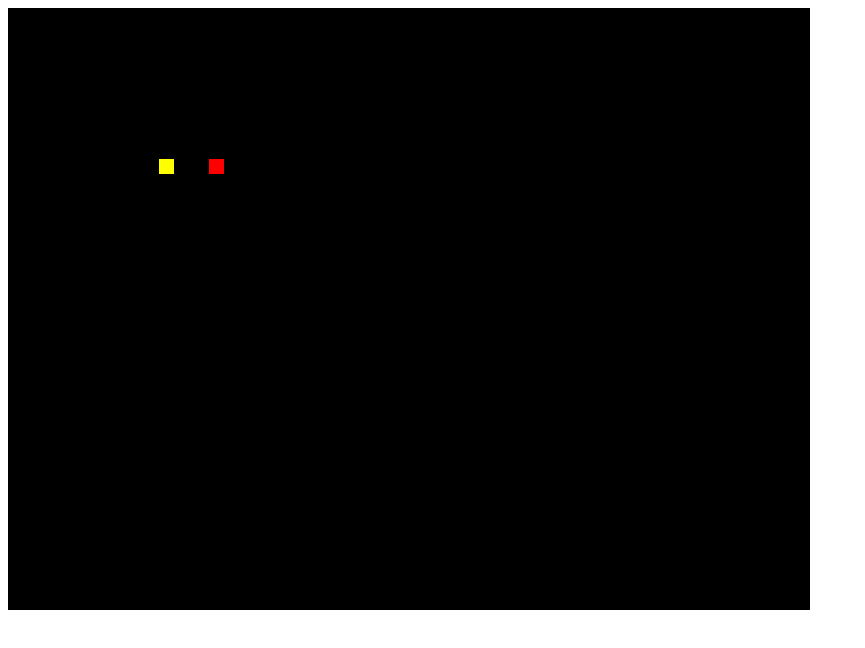
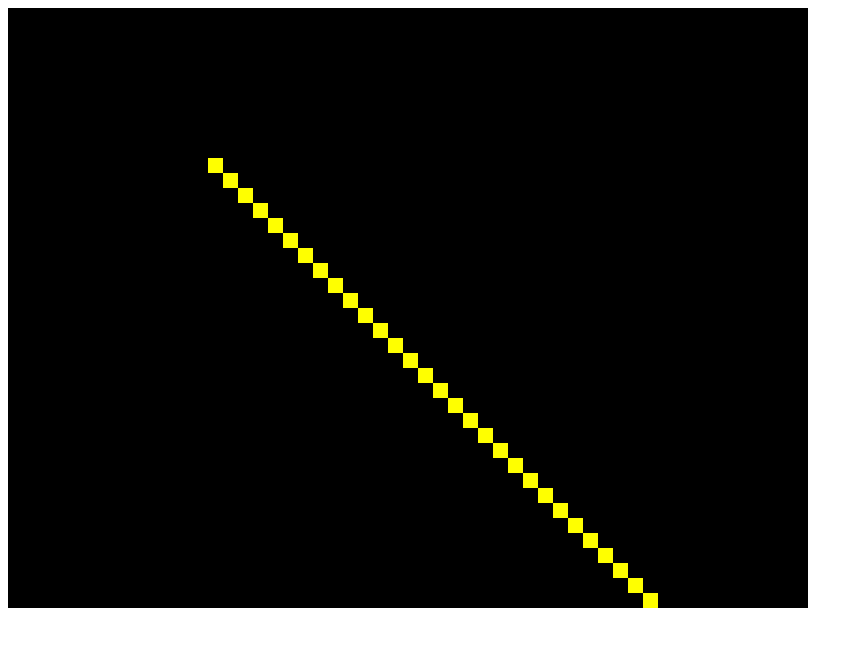
Before and after one commit to mauroleos/Snake-Game-app, a plain HTML site: page index.html in a window 1280 px wide. Shown: the whole page, without its empty margins (0-865 px from the left). Drawn offline with Linux system fonts and the light colour scheme.

Commit message:
Added constructor

```diff
--- a/index.html
+++ b/index.html
@@ -1,13 +1,16 @@
 <!DOCTYPE html>
 <html lang="en">
-    <canvas id="game-canvas" width ="800" height = "600" style="border:1px solid"></canvas>
+
 <head>
     <meta charset="UTF-8">
     <meta name="viewport" content="width=device-width, initial-scale=1.0">
-    <title>Document</title>
-    <link href="styles.css" rel="stylesheet"/>
+    <title>Snake</title>
+    <link href="styles.css" rel="stylesheet" />
 </head>
+
 <body>
+    <canvas id="game-canvas" width="800" height="600" style="background-color: black;" ></canvas>
     <script src="scripts.js"></script>
 </body>
+
 </html>
--- a/scripts.js
+++ b/scripts.js
@@ -1,78 +1,86 @@
-const DEBUG = true;
+// const DEBUG = true;
 var canvas = document.getElementById('game-canvas');
 var canvasContext = canvas.getContext('2d');
-document.addEventListener('keydown', keyPush);
+// document.addEventListener('keydown', keyPush);
 
-var snakeVelocityX = 0;
-var snakeVelocityY = 0;
-var snakePositionX = 150;
-var snakePositionY = 150;
 var appleX = 400;
 var appleY = 300;
 
-var gameTimeInterval = 40;
+const square = 15;
+const rows = canvas.height / square;
+const columns = canvas.width / square;
 
-if (DEBUG === true) {
-    appleX = 200;
-    appleY = 150;
+function Snake() {
+    this.x = 200;
+    this.y = 150;
+    this.xSnakeVelocity = square;
+    this.ySnakeVelocity = square;
 
-    gameTimeInterval = 100;
-}
+    this.draw = function snakeFeatures() {
+        canvasContext.fillStyle = 'yellow';
+        canvasContext.fillRect(this.x, this.y, square, square);
 
-setInterval(game, gameTimeInterval);
-
-function game() {
-    snakePositionX += snakeVelocityX;
-    snakePositionY += snakeVelocityY;
-
-    // var appleX = 400;
-    // var appleY = 300;
-
-    canvasContext.beginPath();
-    canvasContext.fillStyle = 'black';
-    canvasContext.rect(0, 0, canvas.width, canvas.height);
-    canvasContext.fill();
-
-    canvasContext.beginPath();
-    canvasContext.fillStyle = 'yellow';
-    canvasContext.rect(snakePositionX, snakePositionY, 15, 15);
-    canvasContext.fill();
-
-    canvasContext.beginPath();
-    canvasContext.fillStyle = 'red';
-    canvasContext.rect(appleX, appleY, 15, 15);
-    canvasContext.fill();
-
-    if (snakePositionX < 0 || snakePositionX >= canvas.width) {
-        alert('Game Over');
-    }
-    if (snakePositionY < 0 || snakePositionY >= canvas.height) {
-        alert('Game Over');
-    }
-
-    if (parseInt(snakePositionX) + 7.5 > appleX
-        && parseInt(snakePositionX) + 7.5 < parseInt(appleX) + 15 && snakePositionY == appleY) {
-        alert('apple has been consumed');
+        this.drawNewSnake = function() {
+            this.x += this.xSnakeVelocity;
+            this.y += this.ySnakeVelocity;
+        }
     }
 }
 
-function keyPush(e) {
-    switch (e.keyCode) {
-        case 37:
-            snakeVelocityX = -5;
-            snakeVelocityY = 0;
-            break;
-        case 38:
-            snakeVelocityX = 0;
-            snakeVelocityY = -5;
-            break;
-        case 39:
-            snakeVelocityX = 5;
-            snakeVelocityY = 0;
-            break;
-        case 40:
-            snakeVelocityX = 0;
-            snakeVelocityY = 5;
-            break;
-    }
-}
+function drawSnake(){
+    snake = new Snake();
+    snake.draw();
+};
+drawSnake();
+
+setInterval(game, 100);
+
+function game() {
+    snake.draw();
+    snake.drawNewSnake();
+};
+
+// var gameTimeInterval = 40;
+
+// if (DEBUG === true) {
+//     appleX = 200;
+//     appleY = 150;
+
+//     gameTimeInterval = 100;
+// }
+
+// var game = setInterval(game, gameTimeInterval);
+
+//     canvasContext.beginPath();
+//     canvasContext.fillStyle = 'red';
+//     canvasContext.rect(appleX, appleY, 15, 15);
+//     canvasContext.fill();
+
+//     if (snakePositionX < 0 || snakePositionX >= canvas.width) {
+//         alert('Game Over');
+//     }
+//     if (snakePositionY < 0 || snakePositionY >= canvas.height) {
+//         alert('Game Over');
+//     }
+// }
+
+// function keyPush(e) {
+//     switch (e.keyCode) {
+//         case 37:
+//             snakeVelocityX = -5;
+//             snakeVelocityY = 0;
+//             break;
+//         case 38:
+//             snakeVelocityX = 0;
+//             snakeVelocityY = -5;
+//             break;
+//         case 39:
+//             snakeVelocityX = 5;
+//             snakeVelocityY = 0;
+//             break;
+//         case 40:
+//             snakeVelocityX = 0;
+//             snakeVelocityY = 5;
+//             break;
+//     }
+// }
```
